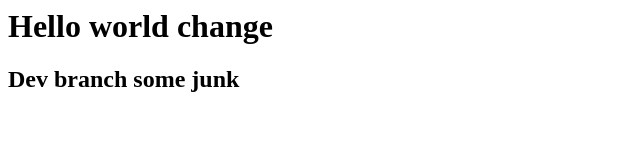
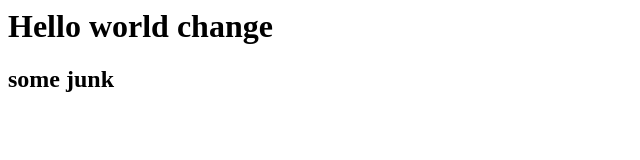
Before and after one commit to pinnapureddyraghuram/firstgitrepo, a plain HTML site: page index.html in a window 1280 px wide. Shown: the whole page, without its empty margins (0-640 px from the left). Drawn offline with Linux system fonts and the light colour scheme.

Commit message:
modified 1

```diff
--- a/index.html
+++ b/index.html
@@ -1,6 +1,6 @@
 <html>
 	<body>
 		<h1>Hello world change</h1>
-		<h2>Dev branch some junk</h2>
+		<h2>some junk</h2>
 	</body>
 </html>
```
